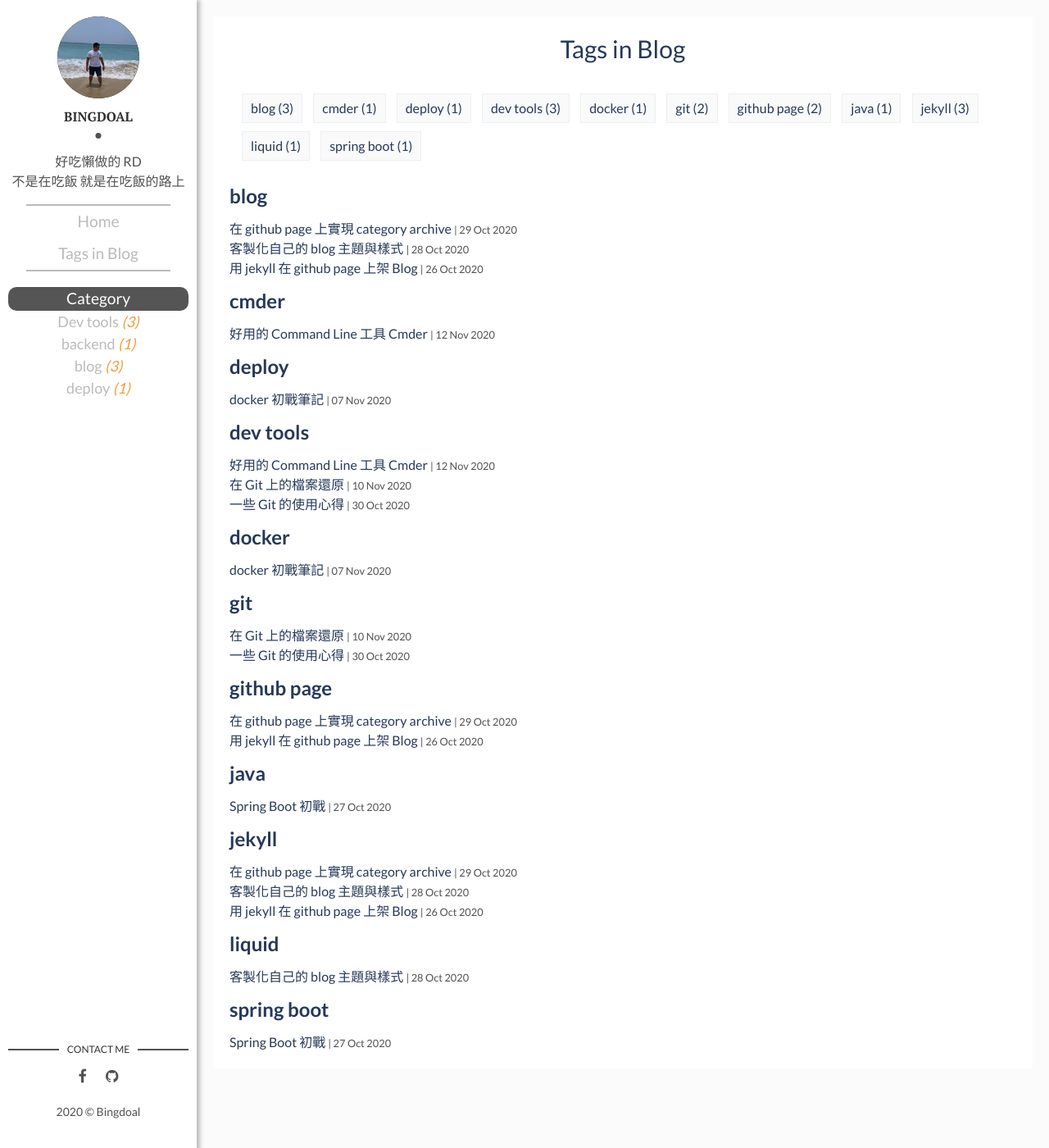
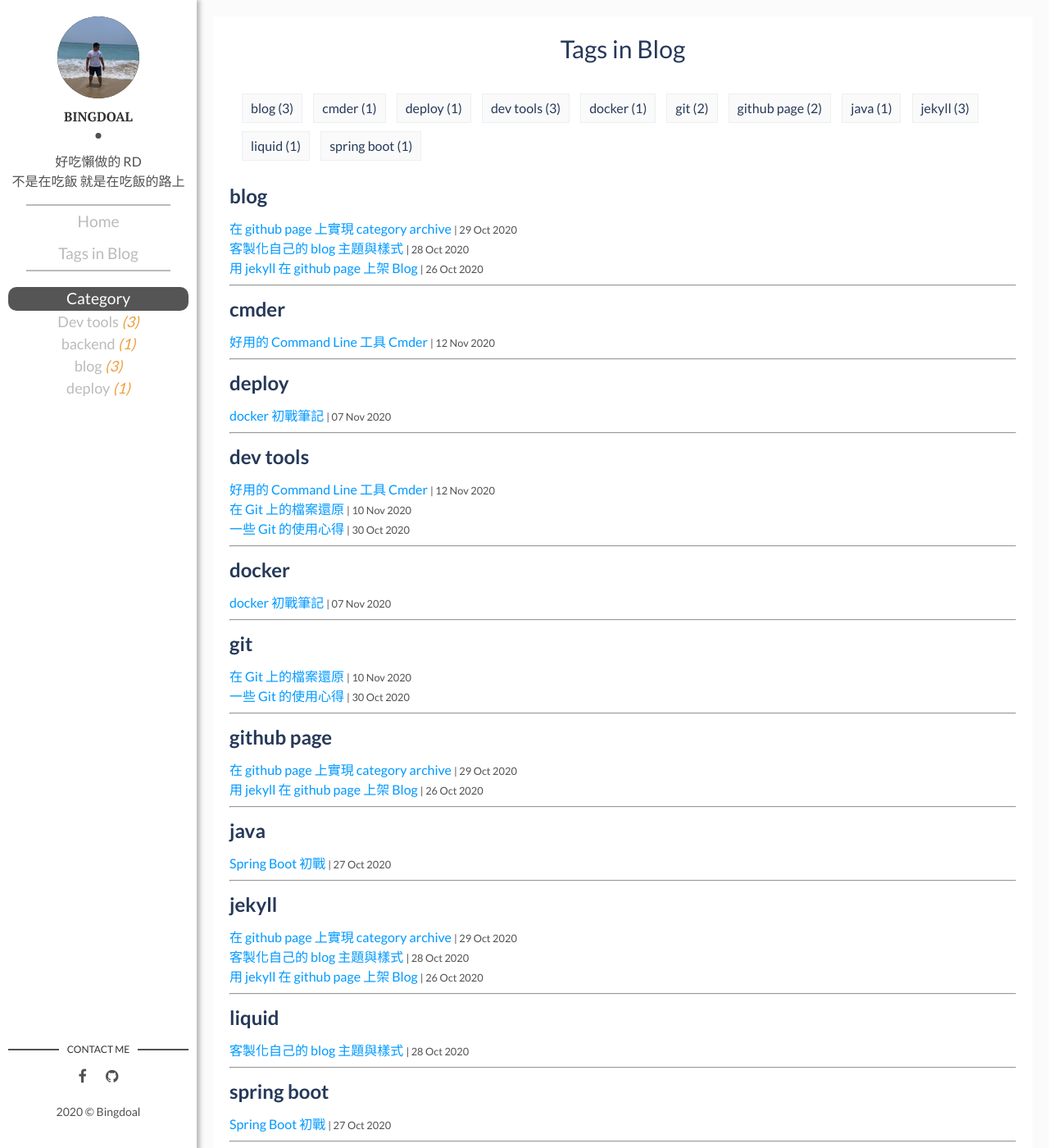
Before and after one commit to Bingdoal/bingdoal.github.io, a Jekyll site: the page built from tags.html, in a window 1280 px wide and 1400 px high. Shown: the whole window at 82% size. Built offline with Jekyll 4.4.1, drawn with Linux system fonts in a browser that asks for light colours.

Commit message:
fix: 調整 tags.html 樣式

```diff
--- a/assets/css/main.css
+++ b/assets/css/main.css
@@ -1467,12 +1467,27 @@ a.newer-posts:hover {
 
 .tag-list span a {
     text-decoration: none;
-    color          : #263959;
 }
 
 .tag-list span a:hover {
     text-decoration: underline;
     opacity        : .8;
+}
+
+.tag-list span a:link {
+    color: #09f;
+}
+
+.tag-list span a:visited {
+    color: hotpink;
+}
+
+.tag-list span a:hover {
+    color: rgb(8, 101, 163);
+}
+
+.tag-list span a:active {
+    color: rgb(91, 182, 243);
 }
 
 /* - - - - - - - - - - Media Styles - - - - - - - - - - */
--- a/tags.html
+++ b/tags.html
@@ -24,5 +24,6 @@ permalink: /tags/
         <small><span>| {{ post.date | date_to_string }}</span></small>
     </div>
     {% endif %}{% endfor %}
+    <hr>
   {% endfor %}
 </section>
```
